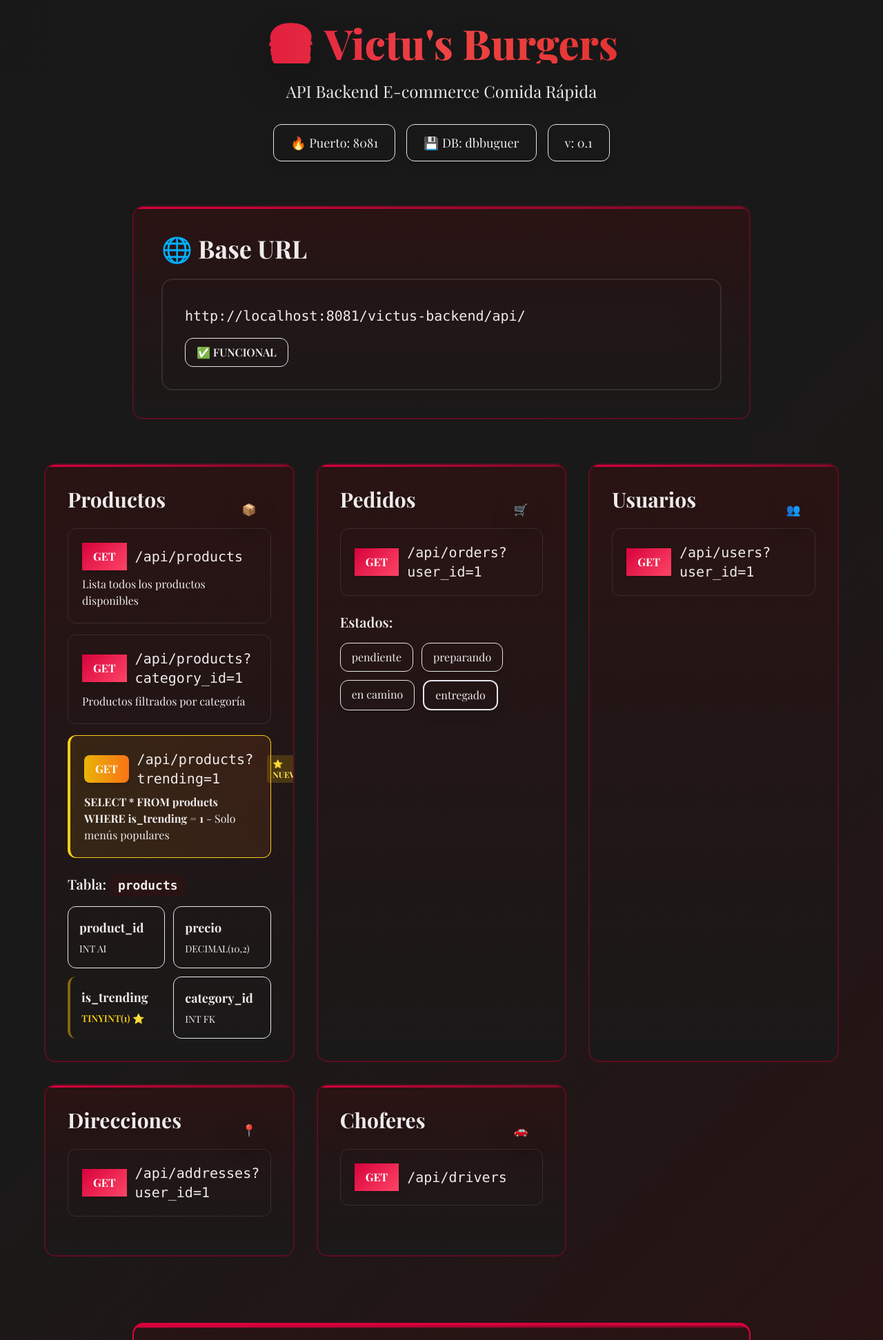
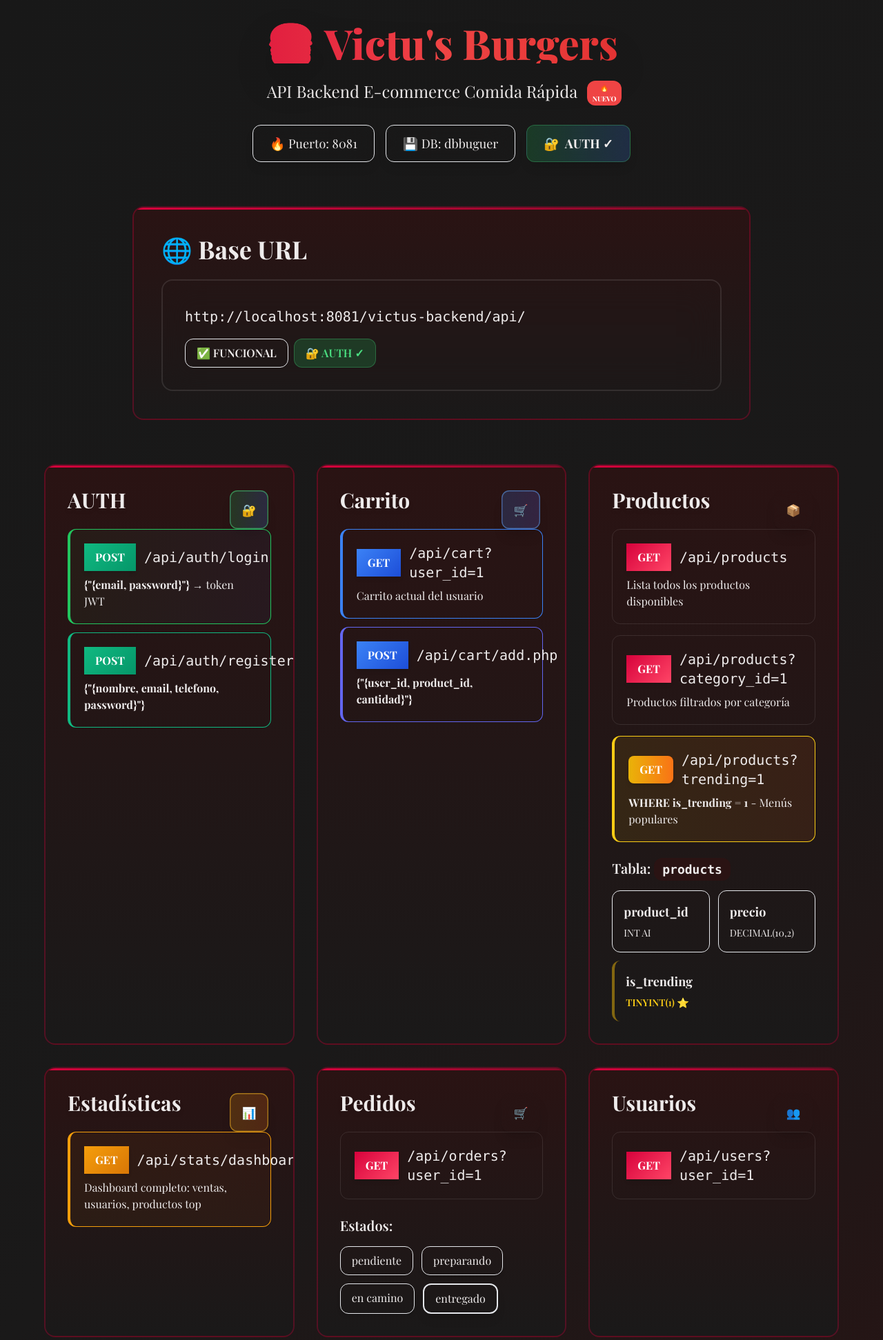
Before and after one commit to Juan-De-abreu/VictusBurguer, a PHP site: page /victus-backend/api/ in a window 1280 px wide. Shown: the top 1943 px of the page at 69% size. Run offline with PHP 8.4, Linux system fonts and the light colour scheme; some libraries are stand-ins or nearby versions.

Commit message:
login finalizado

```diff
--- a/index.php
+++ b/index.php
@@ -1,58 +1,117 @@
 <?php
-// index.php - TU MÉTODO CENTRALIZADO (MEJOR)
+// index.php - API GATEWAY COMPLETO v2.1
+// Victu's Burgers Backend - Marzo 2026
+
+// 🔒 SEGURIDAD Y HEADERS
 header('Content-Type: application/json; charset=utf-8');
 header('Access-Control-Allow-Origin: *');
-header('Access-Control-Allow-Methods: GET, POST, PUT, DELETE, OPTIONS');
-header('Access-Control-Allow-Headers: Content-Type');
+header('Access-Control-Allow-Methods: GET, POST, PUT, DELETE, PATCH, OPTIONS');
+header('Access-Control-Allow-Headers: Content-Type, Authorization, X-Requested-With');
+header('Access-Control-Max-Age: 86400');
+header('X-Frame-Options: DENY');
+header('X-Content-Type-Options: nosniff');
+header('Referrer-Policy: strict-origin-when-cross-origin');
 
-if ($_SERVER['REQUEST_METHOD'] === 'OPTIONS') exit(0);
+if ($_SERVER['REQUEST_METHOD'] === 'OPTIONS') {
+    http_response_code(200);
+    exit(0);
+}
 
+// 🔍 URL PARSING
 $request_uri = $_SERVER['REQUEST_URI'];
 $base_path = '/victus-backend';
 $uri = str_replace($base_path, '', parse_url($request_uri, PHP_URL_PATH));
 $uri = trim($uri, '/');
 $segments = explode('/', $uri);
 
-// 🔑 DOCS: /api/ → HTML
+// 📄 DOCS: /api/
 if ($segments[0] === 'api' && empty($segments[1])) {
     header('Content-Type: text/html; charset=utf-8');
-    readfile('view/index.html');
+    echo file_get_contents('view/index.html');
     exit();
 }
 
+// 🗄️ DATABASE CHECK
+if (!file_exists('config/database.php')) {
+    http_response_code(500);
+    echo json_encode(['error' => 'Database config missing'], JSON_UNESCAPED_UNICODE);
+    exit();
+}
 require_once 'config/database.php';
 
-// 🎛️ TU ROUTING CENTRALIZADO (SIMPLE)
+// 🎛️ ROUTING CENTRALIZADO MEJORADO
 if ($segments[0] === 'api') {
     $resource = $segments[1] ?? '';
+    $method = $_SERVER['REQUEST_METHOD'];
 
-    switch($resource) {
-        case 'products':
-        case 'orders':
-        case 'users':
-        case 'addresses':
-        case 'drivers':
-        case 'categories':
-            $file = "api/{$resource}.php";
-            if (file_exists($file)) {
-                include $file;
-            } else {
-                http_response_code(404);
-                echo json_encode(['error' => "API {$resource} no implementada aún"]);
-            }
-            break;
+    // 🔑 AUTH (PRIORIDAD)
+    if ($resource === 'auth') {
+        require_once 'api/auth.php';
+        exit();
+    }
 
-        default:
+    // 📦 TODOS LOS RESOURCES
+    $resources = [
+        'products', 'orders', 'users', 'categories',
+        'addresses', 'drivers', 'payments', 'inventory', 'tasks'
+    ];
+
+    if (in_array($resource, $resources)) {
+        $api_file = "api/{$resource}.php";
+        if (file_exists($api_file)) {
+            require_once $api_file;
+        } else {
             http_response_code(404);
             echo json_encode([
-                'error' => 'Endpoint no encontrado',
-                'docs' => '/api/',
-                'disponibles' => ['products', 'orders', 'users']
-            ]);
+                'error' => "API {$resource} no implementada",
+                'create' => $api_file
+            ], JSON_UNESCAPED_UNICODE);
+        }
+    }
+    // 🆕 ENDPOINT ESPECIAL: toggle-availability
+    elseif ($resource === 'toggle-availability' && $method === 'POST') {
+        handleToggleAvailability($pdo);
+    }
+    else {
+        http_response_code(404);
+        echo json_encode([
+            'error' => 'Endpoint no encontrado',
+            'docs' => '/api/',
+            'disponibles' => $resources,
+            'special' => ['toggle-availability (POST)']
+        ], JSON_UNESCAPED_UNICODE);
     }
 } else {
-    // Docs por defecto
-    header('Location: /victus-backend/api/');
+    header('Location: /victus-backend/api/', true, 301);
     exit();
 }
+
+// 🆕 FUNCIÓN toggle-availability INTEGRADA
+function handleToggleAvailability($pdo) {
+    try {
+        $data = json_decode(file_get_contents("php://input"), true);
+
+        if (!$data || !isset($data['id']) || !isset($data['disponible'])) {
+            http_response_code(400);
+            echo json_encode(['error' => 'Faltan id y disponible']);
+            return;
+        }
+
+        $stmt = $pdo->prepare("UPDATE products SET disponible = :disp WHERE product_id = :id");
+        $result = $stmt->execute([
+            'disp' => $data['disponible'],
+            'id' => $data['id']
+        ]);
+
+        if ($result) {
+            echo json_encode(['status' => 'availability updated', 'id' => $data['id']]);
+        } else {
+            http_response_code(404);
+            echo json_encode(['error' => 'Producto no encontrado']);
+        }
+    } catch (Exception $e) {
+        http_response_code(500);
+        echo json_encode(['error' => 'Error interno: ' . $e->getMessage()]);
+    }
+}
 ?>
--- a/view/index.html
+++ b/view/index.html
@@ -3,7 +3,7 @@
 <head>
     <meta charset="UTF-8">
     <meta name="viewport" content="width=device-width, initial-scale=1.0">
-    <title>Victu's Burgers API v1.0</title>
+    <title>Victu's Burgers API v1.1 🔥 AUTH + CART</title>
     <script src="https://cdn.tailwindcss.com"></script>
     <link href="https://fonts.googleapis.com/css2?family=Playfair+Display:wght@400;500;600;700;800&family=Inter:wght@300;400;500;600;700&display=swap" rel="stylesheet">
     <style>
@@ -71,6 +71,13 @@
             background: linear-gradient(135deg, var(--segundario), #ff4566);
             box-shadow: 0 3px 12px rgba(215, 2, 60, 0.4);
         }
+
+        /* 🔐 AUTH NUEVO */
+        .auth-badge { background: linear-gradient(135deg, #10b981, #059669); }
+        .cart-badge { background: linear-gradient(135deg, #3b82f6, #1d4ed8); }
+        .stats-badge { background: linear-gradient(135deg, #f59e0b, #d97706); }
+        .new-badge { background: linear-gradient(135deg, #ef4444, #dc2626); position: relative; }
+        .new-badge::after { content: '🔥 NUEVO'; position: absolute; top: -8px; right: -8px; background: #ef4444; color: white; padding: 2px 6px; border-radius: 12px; font-size: 10px; font-weight: bold; }
     </style>
 </head>
 <body class="min-h-screen py-8 px-4 lg:px-6">
@@ -80,12 +87,14 @@
             🍔 Victu's Burgers
         </h1>
         <p class="text-xl lg:text-2xl text-[var(--letra)]/80 font-light max-w-2xl mx-auto leading-relaxed">
-            API Backend E-commerce Comida Rápida
+            API Backend E-commerce Comida Rápida <span class="new-badge inline-block px-3 py-1 ml-2 rounded-full text-xs font-bold text-white">v1.1</span>
         </p>
         <div class="mt-8 flex flex-wrap gap-4 justify-center">
             <span class="px-6 py-3 bg-gradient-to-r from-[var(--segundario)]/20 to-[var(--segundario)]/10 backdrop-blur-xl rounded-xl text-lg border border-[var(--segundario)]/30 shadow-lg">🔥 Puerto: 8081</span>
             <span class="px-6 py-3 bg-[var(--body2)]/50 backdrop-blur-xl rounded-xl text-lg border border-[var(--segundario)]/20 shadow-lg">💾 DB: dbbuguer</span>
-            <span class="px-6 py-3 bg-gradient-to-r from-[var(--segundario)]/20 to-transparent backdrop-blur-xl rounded-xl text-lg border border-[var(--segundario)]/20 shadow-lg">v: 0.1</span>
+            <span class="px-6 py-3 bg-gradient-to-r from-green-500/20 to-blue-500/20 backdrop-blur-xl rounded-xl text-lg border border-green-400/30 shadow-lg flex items-center gap-2">
+                🔐 <span class="font-bold">AUTH ✓</span>
+            </span>
         </div>
     </div>
 
@@ -104,6 +113,7 @@
                 </div>
                 <div class="flex gap-2">
                     <span class="px-4 py-2 bg-[var(--segundario)]/20 text-[var(--letra)] rounded-xl text-base font-semibold border border-[var(--segundario)]/30">✅ FUNCIONAL</span>
+                    <span class="px-4 py-2 bg-green-500/20 text-green-400 rounded-xl text-base font-semibold border border-green-400/30">🔐 AUTH ✓</span>
                 </div>
             </div>
         </div>
@@ -112,7 +122,75 @@
     <!-- Endpoints Grid COMPACTO -->
     <div class="grid grid-cols-1 lg:grid-cols-2 xl:grid-cols-3 gap-6 lg:gap-8 max-w-6xl mx-auto">
 
-        <!-- PRODUCTOS - ACTUALIZADO con TRENDING -->
+        <!-- 🔥 AUTH - NUEVO PRINCIPAL -->
+        <div class="group api-card p-6 lg:p-8 rounded-2xl hover:shadow-2xl transition-all duration-500 relative overflow-hidden lg:col-span-1 xl:col-span-1">
+            <div class="absolute top-6 right-6 w-16 h-16 lg:w-20 lg:h-20 bg-gradient-to-r from-green-500/20 to-blue-500/20 backdrop-blur-xl rounded-2xl flex items-center justify-center icon-float shadow-xl border-2 border-green-400/50">
+                <span class="text-xl lg:text-2xl">🔐</span>
+            </div>
+            <h2 class="text-2xl lg:text-3xl font-bold text-[var(--letra)] mb-6 relative z-10 drop-shadow-md">AUTH</h2>
+
+            <div class="space-y-3 mb-6">
+                <!-- Login -->
+                <div class="endpoint-link p-4 lg:p-5 rounded-xl relative z-10 border-l-4 border-green-500 bg-gradient-to-r from-green-500/5 to-blue-500/5" onclick="openEndpoint('http://localhost:8081/victus-backend/api/auth/login.php')">
+                    <div class="flex items-center justify-between">
+                        <div class="flex items-center gap-3">
+                            <span class="auth-badge px-3 py-1.5 lg:px-4 lg:py-2 text-white text-sm lg:text-base font-bold shadow-md">POST</span>
+                            <code class="text-lg lg:text-xl font-mono text-[var(--letra)]">/api/auth/login</code>
+                        </div>
+                        <button class="copy-btn px-3 py-1.5 lg:px-4 lg:py-2 bg-green-600 hover:bg-green-700 text-white rounded-lg text-sm font-bold shadow-md" onclick="copyUrl(event, '/api/auth/login.php')">📋</button>
+                    </div>
+                    <p class="text-[var(--letra)]/70 mt-2 text-sm lg:text-base"><strong>{"{email, password}"}</strong> → token JWT</p>
+                </div>
+
+                <!-- Register -->
+                <div class="endpoint-link p-4 lg:p-5 rounded-xl relative z-10 border-l-4 border-emerald-500" onclick="openEndpoint('http://localhost:8081/victus-backend/api/auth/register.php')">
+                    <div class="flex items-center justify-between">
+                        <div class="flex items-center gap-3">
+                            <span class="auth-badge px-3 py-1.5 lg:px-4 lg:py-2 text-white text-sm lg:text-base font-bold shadow-md">POST</span>
+                            <code class="text-lg lg:text-xl font-mono text-[var(--letra)]">/api/auth/register</code>
+                        </div>
+                        <button class="copy-btn px-3 py-1.5 lg:px-4 lg:py-2 bg-green-600 hover:bg-green-700 text-white rounded-lg text-sm font-bold shadow-md" onclick="copyUrl(event, '/api/auth/register.php')">📋</button>
+                    </div>
+                    <p class="text-[var(--letra)]/70 mt-2 text-sm lg:text-base"><strong>{"{nombre, email, telefono, password}"}</strong></p>
+                </div>
+            </div>
+        </div>
+
+        <!-- 🛒 CART - NUEVO -->
+        <div class="group api-card p-6 lg:p-8 rounded-2xl hover:shadow-2xl transition-all duration-500 relative overflow-hidden lg:col-span-1 xl:col-span-1">
+            <div class="absolute top-6 right-6 w-16 h-16 lg:w-20 lg:h-20 bg-gradient-to-r from-blue-500/20 to-indigo-500/20 backdrop-blur-xl rounded-2xl flex items-center justify-center icon-float shadow-xl border-2 border-blue-400/50">
+                <span class="text-xl lg:text-2xl">🛒</span>
+            </div>
+            <h2 class="text-2xl lg:text-3xl font-bold text-[var(--letra)] mb-6 relative z-10 drop-shadow-md">Carrito</h2>
+
+            <div class="space-y-3 mb-6">
+                <!-- Cart actual -->
+                <div class="endpoint-link p-4 lg:p-5 rounded-xl relative z-10 border-l-4 border-blue-500" onclick="openEndpoint('http://localhost:8081/victus-backend/api/cart?user_id=1')">
+                    <div class="flex items-center justify-between">
+                        <div class="flex items-center gap-3">
+                            <span class="cart-badge px-3 py-1.5 lg:px-4 lg:py-2 text-white text-sm lg:text-base font-bold shadow-md">GET</span>
+                            <code class="text-lg lg:text-xl font-mono text-[var(--letra)]">/api/cart?user_id=1</code>
+                        </div>
+                        <button class="copy-btn px-3 py-1.5 lg:px-4 lg:py-2 bg-blue-600 hover:bg-blue-700 text-white rounded-lg text-sm font-bold shadow-md" onclick="copyUrl(event, '/api/cart?user_id=1')">📋</button>
+                    </div>
+                    <p class="text-[var(--letra)]/70 mt-2 text-sm lg:text-base">Carrito actual del usuario</p>
+                </div>
+
+                <!-- Add to cart -->
+                <div class="endpoint-link p-4 lg:p-5 rounded-xl relative z-10 border-l-4 border-indigo-500" onclick="openEndpoint('http://localhost:8081/victus-backend/api/cart/add.php')">
+                    <div class="flex items-center justify-between">
+                        <div class="flex items-center gap-3">
+                            <span class="cart-badge px-3 py-1.5 lg:px-4 lg:py-2 text-white text-sm lg:text-base font-bold shadow-md">POST</span>
+                            <code class="text-lg lg:text-xl font-mono text-[var(--letra)]">/api/cart/add.php</code>
+                        </div>
+                        <button class="copy-btn px-3 py-1.5 lg:px-4 lg:py-2 bg-blue-600 hover:bg-blue-700 text-white rounded-lg text-sm font-bold shadow-md" onclick="copyUrl(event, '/api/cart/add.php')">📋</button>
+                    </div>
+                    <p class="text-[var(--letra)]/70 mt-2 text-sm lg:text-base"><strong>{"{user_id, product_id, cantidad}"}</strong></p>
+                </div>
+            </div>
+        </div>
+
+        <!-- 📦 PRODUCTOS -->
         <div class="group api-card p-6 lg:p-8 rounded-2xl hover:shadow-2xl transition-all duration-500 relative overflow-hidden">
             <div class="absolute top-6 right-6 w-16 h-16 lg:w-20 lg:h-20 bg-[var(--segundario)]/10 backdrop-blur-xl rounded-2xl flex items-center justify-center icon-float shadow-xl">
                 <span class="text-xl lg:text-2xl">📦</span>
@@ -120,7 +198,6 @@
             <h2 class="text-2xl lg:text-3xl font-bold text-[var(--letra)] mb-6 relative z-10 drop-shadow-md">Productos</h2>
 
             <div class="space-y-3 lg:space-y-4 mb-6">
-        <!-- Todos los productos -->
                 <div class="endpoint-link p-4 lg:p-5 rounded-xl relative z-10" onclick="openEndpoint('http://localhost:8081/victus-backend/api/products')">
                     <div class="flex items-center justify-between">
                         <div class="flex items-center gap-3">
@@ -132,7 +209,6 @@
                     <p class="text-[var(--letra)]/70 mt-2 text-sm lg:text-base">Lista todos los productos disponibles</p>
                 </div>
 
-        <!-- Por categoría -->
                 <div class="endpoint-link p-4 lg:p-5 rounded-xl relative z-10" onclick="openEndpoint('http://localhost:8081/victus-backend/api/products?category_id=1')">
                     <div class="flex items-center justify-between">
                         <div class="flex items-center gap-3">
@@ -144,17 +220,15 @@
                     <p class="text-[var(--letra)]/70 mt-2 text-sm lg:text-base">Productos filtrados por categoría</p>
                 </div>
 
-        <!-- ⭐ NUEVO: SOLO TRENDING -->
                 <div class="endpoint-link p-4 lg:p-5 rounded-xl relative z-10 bg-gradient-to-r from-yellow-500/10 to-orange-500/10 border-l-4 border-yellow-400" onclick="openEndpoint('http://localhost:8081/victus-backend/api/products?trending=1')">
                     <div class="flex items-center justify-between">
                         <div class="flex items-center gap-3">
                             <span class="bg-gradient-to-r from-yellow-500 to-orange-500 px-3 py-1.5 lg:px-4 lg:py-2 text-white text-sm lg:text-base font-bold shadow-md rounded-lg">GET</span>
                             <code class="text-lg lg:text-xl font-mono text-[var(--letra)]">/api/products?trending=1</code>
-                    <span class="ml-2 px-2 py-1 bg-yellow-500/20 text-yellow-300 rounded text-xs font-bold">⭐ NUEVO</span>
                         </div>
                         <button class="copy-btn px-3 py-1.5 lg:px-4 lg:py-2 bg-[var(--segundario)]/80 hover:bg-[var(--segundario)] text-[var(--letra)] rounded-lg text-sm font-bold shadow-md" onclick="copyUrl(event, '/api/products?trending=1')">📋</button>
                     </div>
-            <p class="text-[var(--letra)]/70 mt-2 text-sm lg:text-base"><strong>SELECT * FROM products WHERE is_trending = 1</strong> - Solo menús populares</p>
+                    <p class="text-[var(--letra)]/70 mt-2 text-sm lg:text-base"><strong>WHERE is_trending = 1</strong> - Menús populares</p>
                 </div>
             </div>
 
@@ -168,20 +242,35 @@
                     <strong class="text-base lg:text-lg block mb-1">precio</strong>
                     <span class="text-[var(--letra)]/60 text-sm">DECIMAL(10,2)</span>
                 </div>
-        <!-- ⭐ NUEVO: Campo trending -->
                 <div class="bg-[var(--body2)]/60 p-4 rounded-xl border-l-4 border-yellow-500/50 hover:bg-yellow-500/5 transition-all group-hover:scale-105">
                     <strong class="text-base lg:text-lg block mb-1">is_trending</strong>
                     <span class="text-yellow-400 text-sm font-semibold">TINYINT(1) ⭐</span>
                 </div>
-        <div class="bg-[var(--body2)]/60 p-4 rounded-xl border border-[var(--segundario)]/30 hover:bg-[var(--segundario)]/5 transition-all group-hover:scale-105">
-            <strong class="text-base lg:text-lg block mb-1">category_id</strong>
-            <span class="text-[var(--letra)]/60 text-sm">INT FK</span>
+            </div>
+        </div>
+
+        <!-- 📊 STATS - NUEVO -->
+        <div class="group api-card p-6 lg:p-8 rounded-2xl hover:shadow-2xl transition-all duration-500 relative overflow-hidden lg:col-span-2 xl:col-span-1">
+            <div class="absolute top-6 right-6 w-16 h-16 lg:w-20 lg:h-20 bg-gradient-to-r from-amber-500/20 to-orange-500/20 backdrop-blur-xl rounded-2xl flex items-center justify-center icon-float shadow-xl border-2 border-amber-400/50">
+                <span class="text-xl lg:text-2xl">📊</span>
+            </div>
+            <h2 class="text-2xl lg:text-3xl font-bold text-[var(--letra)] mb-6 relative z-10 drop-shadow-md">Estadísticas</h2>
+
+            <div class="space-y-3 mb-6">
+                <div class="endpoint-link p-4 lg:p-5 rounded-xl relative z-10 border-l-4 border-amber-500 bg-gradient-to-r from-amber-500/5 to-orange-500/5" onclick="openEndpoint('http://localhost:8081/victus-backend/api/stats/dashboard')">
+                    <div class="flex items-center justify-between">
+                        <div class="flex items-center gap-3">
+                            <span class="stats-badge px-3 py-1.5 lg:px-4 lg:py-2 text-white text-sm lg:text-base font-bold shadow-md">GET</span>
+                            <code class="text-lg lg:text-xl font-mono text-[var(--letra)]">/api/stats/dashboard</code>
+                        </div>
+                        <button class="copy-btn px-3 py-1.5 lg:px-4 lg:py-2 bg-amber-600 hover:bg-amber-700 text-white rounded-lg text-sm font-bold shadow-md" onclick="copyUrl(event, '/api/stats/dashboard')">📋</button>
+                    </div>
+                    <p class="text-[var(--letra)]/70 mt-2 text-sm lg:text-base">Dashboard completo: ventas, usuarios, productos top</p>
                 </div>
             </div>
         </div>
 
-
-        <!-- PEDIDOS -->
+        <!-- 🛒 PEDIDOS -->
         <div class="group api-card p-6 lg:p-8 rounded-2xl hover:shadow-2xl transition-all duration-500 relative overflow-hidden">
             <div class="absolute top-6 right-6 w-16 h-16 lg:w-20 lg:h-20 bg-[var(--segundario)]/10 backdrop-blur-xl rounded-2xl flex items-center justify-center icon-float shadow-xl">
                 <span class="text-xl lg:text-2xl">🛒</span>
@@ -209,14 +298,13 @@
             </div>
         </div>
 
-        <!-- USUARIOS -->
-        <div class="group api-card p-6 lg:p-8 rounded-2xl hover:shadow-2xl transition-all duration-500 relative overflow-hidden">
+        <!-- 👥 USUARIOS + DIRECCIONES -->
+        <div class="group api-card p-6 lg:p-8 rounded-2xl hover:shadow-2xl transition-all duration-500 relative overflow-hidden lg:col-span-2 xl:col-span-1">
             <div class="absolute top-6 right-6 w-16 h-16 lg:w-20 lg:h-20 bg-[var(--segundario)]/10 backdrop-blur-xl rounded-2xl flex items-center justify-center icon-float shadow-xl">
                 <span class="text-xl lg:text-2xl">👥</span>
             </div>
             <h2 class="text-2xl lg:text-3xl font-bold text-[var(--letra)] mb-6 relative z-10 drop-shadow-md">Usuarios</h2>
-
-            <div class="space-y-3 lg:space-y-4 mb-6">
+            <div class="space-y-3 mb-6">
                 <div class="endpoint-link p-4 lg:p-5 rounded-xl relative z-10" onclick="openEndpoint('http://localhost:8081/victus-backend/api/users?user_id=1')">
                     <div class="flex items-center justify-between">
                         <div class="flex items-center gap-3">
@@ -229,14 +317,13 @@
             </div>
         </div>
 
-        <!-- DIRECCIONES -->
+        <!-- 📍 DIRECCIONES + CHOFERES -->
         <div class="group api-card p-6 lg:p-8 rounded-2xl hover:shadow-2xl transition-all duration-500 relative overflow-hidden lg:col-span-2 xl:col-span-1">
             <div class="absolute top-6 right-6 w-16 h-16 lg:w-20 lg:h-20 bg-[var(--segundario)]/10 backdrop-blur-xl rounded-2xl flex items-center justify-center icon-float shadow-xl">
                 <span class="text-xl lg:text-2xl">📍</span>
             </div>
-            <h2 class="text-2xl lg:text-3xl font-bold text-[var(--letra)] mb-6 relative z-10 drop-shadow-md">Direcciones</h2>
-
-            <div class="space-y-3 lg:space-y-4 mb-6">
+            <h2 class="text-2xl lg:text-3xl font-bold text-[var(--letra)] mb-6 relative z-10 drop-shadow-md">Direcciones & Choferes</h2>
+            <div class="grid grid-cols-1 gap-4 mb-6">
                 <div class="endpoint-link p-4 lg:p-5 rounded-xl relative z-10" onclick="openEndpoint('http://localhost:8081/victus-backend/api/addresses?user_id=1')">
                     <div class="flex items-center justify-between">
                         <div class="flex items-center gap-3">
@@ -246,17 +333,6 @@
                         <button class="copy-btn px-3 py-1.5 lg:px-4 lg:py-2 bg-[var(--segundario)]/80 hover:bg-[var(--segundario)] text-[var(--letra)] rounded-lg text-sm font-bold shadow-md" onclick="copyUrl(event, '/api/addresses?user_id=1')">📋</button>
                     </div>
                 </div>
-            </div>
-        </div>
-
-        <!-- CHOFERES -->
-        <div class="group api-card p-6 lg:p-8 rounded-2xl hover:shadow-2xl transition-all duration-500 relative overflow-hidden lg:col-span-2 xl:col-span-1">
-            <div class="absolute top-6 right-6 w-16 h-16 lg:w-20 lg:h-20 bg-[var(--segundario)]/10 backdrop-blur-xl rounded-2xl flex items-center justify-center icon-float shadow-xl">
-                <span class="text-xl lg:text-2xl">🚗</span>
-            </div>
-            <h2 class="text-2xl lg:text-3xl font-bold text-[var(--letra)] mb-6 relative z-10 drop-shadow-md">Choferes</h2>
-
-            <div class="space-y-3 lg:space-y-4 mb-6">
                 <div class="endpoint-link p-4 lg:p-5 rounded-xl relative z-10" onclick="openEndpoint('http://localhost:8081/victus-backend/api/drivers')">
                     <div class="flex items-center justify-between">
                         <div class="flex items-center gap-3">
@@ -273,7 +349,8 @@
     <!-- Footer COMPACTO -->
     <footer class="mt-24 text-center">
         <div class="api-card p-8 lg:p-10 rounded-2xl mx-auto max-w-4xl border-t-4 border-[var(--segundario)]">
-            <p class="text-lg lg:text-xl text-[var(--letra)]/70">Made with ❤️ for Victu's Burgers | Enero 2026 | <code class="bg-[var(--body2)] px-4 py-2 rounded-xl text-lg font-mono">localhost:8081</code></p>
+            <p class="text-lg lg:text-xl text-[var(--letra)]/70">Made with ❤️ for Victu's Burgers | Marzo 2026 | <code class="bg-[var(--body2)] px-4 py-2 rounded-xl text-lg font-mono">localhost:8081</code></p>
+            <p class="text-sm text-[var(--letra)]/50 mt-4">🔐 AUTH + 🛒 CART + 📊 STATS = Listo para Production 🚀</p>
         </div>
     </footer>
 
@@ -289,7 +366,7 @@
                 const btn = event.target;
                 const originalText = btn.textContent;
                 btn.textContent = '✅ Copiado!';
-                btn.style.background = 'rgba(215, 2, 60, 0.9)';
+                btn.style.background = 'rgba(34, 197, 94, 0.9)';
                 setTimeout(() => {
                     btn.textContent = originalText;
                     btn.style.background = '';
```
Also changed, not shown: api/auth.php (added, +112 -0 lines), models/User.php (added, +69 -0 lines). Lines whose indentation alone changed are shown as unchanged.
